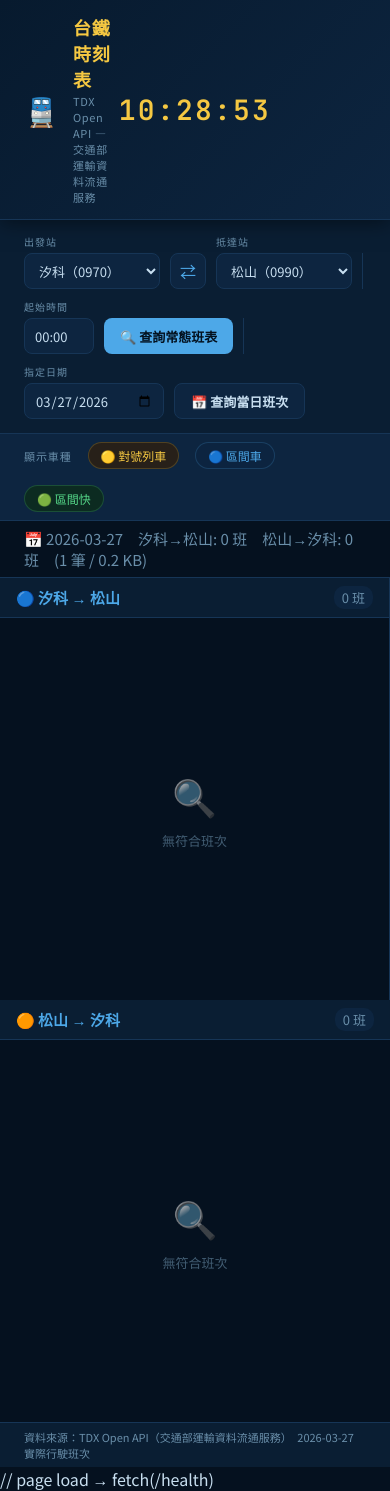
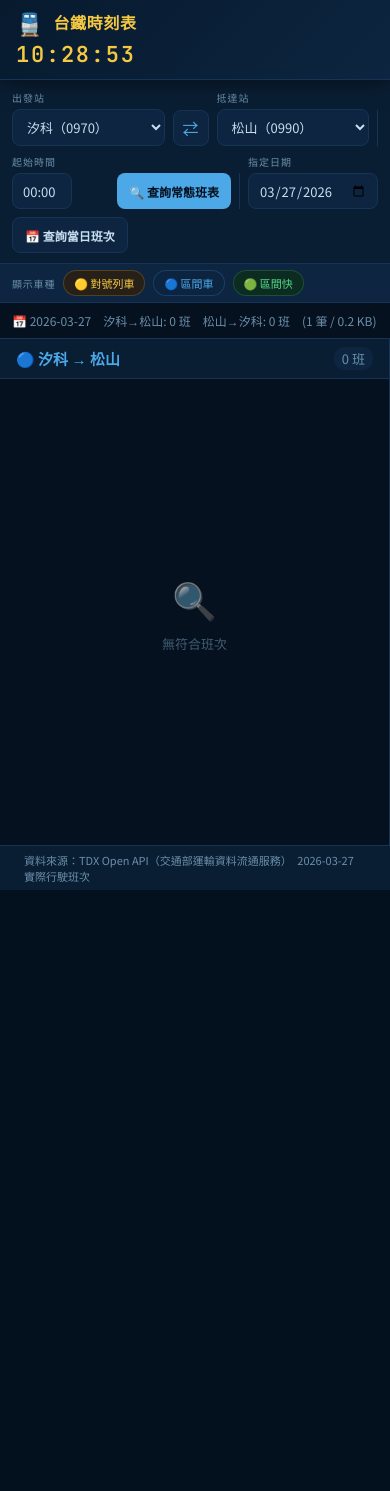
Before and after one commit to kindwayRewolf/TDX_Web, a Flask app: page / in a window 390 px wide. After the commit the page ends 890 px from the top, so only its background shows below. Run offline with Flask 3, Linux system fonts and the light colour scheme; data that the repository does not hold is empty.

Commit message:
Update view

```diff
--- a/templates/index.html
+++ b/templates/index.html
@@ -241,7 +241,56 @@
 
   @media (max-width: 800px) {
     .tables-wrap { grid-template-columns: 1fr; height: auto; }
-    .table-panel { height: 50vh; }
+    .table-panel { height: 60vh; }
+  }
+
+  @media (max-width: 600px) {
+    /* Header: stack title + clock vertically */
+    header {
+      grid-template-columns: 1fr;
+      grid-template-rows: auto auto;
+      gap: 6px;
+      padding: 10px 16px;
+    }
+    .header-container { gap: 10px; }
+    .header-text h1 { font-size: 16px; }
+    .header-text p { display: none; }
+    .header-icon { font-size: 22px; }
+    .timer-display { font-size: 22px; text-align: left; }
+
+    /* Controls: tighter, full-width selects */
+    .controls { padding: 10px 12px; gap: 8px; }
+    select { min-width: 0; flex: 1; }
+    .ctrl-group { flex: 1; }
+    .btn { padding: 0 12px; font-size: 12px; }
+    input[type="text"] { width: 60px; }
+    input[type="date"] { width: 130px; }
+
+    /* Filters: tighter */
+    .filters { padding: 6px 12px; gap: 8px; }
+    .chip { padding: 4px 10px; font-size: 11px; }
+    .filter-label { font-size: 10px; }
+
+    /* Status bar */
+    #status-bar { font-size: 12px; padding: 6px 12px; }
+
+    /* Mobile tabs */
+    .mob-tabs { display: flex; }
+    .tables-wrap { grid-template-columns: 1fr; height: auto; }
+    .table-panel { height: 60vh; }
+    .table-panel.mob-hidden { display: none; }
+
+    .panel-header { padding: 6px 12px; }
+    .panel-title { font-size: 13px; }
+    .panel-count { font-size: 11px; }
+    table { font-size: 13px; }
+    thead th { font-size: 11px; padding: 6px 6px; }
+    tbody td { padding: 7px 6px; }
+    .time-dep { font-size: 13px; }
+    .duration { font-size: 11px; }
+    .train-no { font-size: 12px; }
+    .badge { font-size: 11px; padding: 2px 5px; }
+    .remark-tag { font-size: 11px; padding: 1px 5px; }
   }
 
   .table-panel {
@@ -803,6 +882,27 @@ function renderTables() {
     document.getElementById('count-ba'),
     toName, fromName, false
   );
+  // On mobile, reset to AB tab when new data arrives
+  if (window.innerWidth <= 600) switchTab('ab');
+}
+
+// ── Mobile tab switching ──────────────────────────────────────────────────
+function switchTab(which) {
+  const panelAB = document.getElementById('panel-ab');
+  const panelBA = document.getElementById('panel-ba');
+  const tabAB   = document.getElementById('tab-ab');
+  const tabBA   = document.getElementById('tab-ba');
+  if (which === 'ab') {
+    panelAB.classList.remove('mob-hidden');
+    panelBA.classList.add('mob-hidden');
+    tabAB.classList.add('active');
+    tabBA.classList.remove('active');
+  } else {
+    panelBA.classList.remove('mob-hidden');
+    panelAB.classList.add('mob-hidden');
+    tabBA.classList.add('active');
+    tabAB.classList.remove('active');
+  }
 }
 
 // ── Fetch helpers ─────────────────────────────────────────────────────────
```
Also changed, not shown: other parts of templates/index.html (+30 -1 lines).
